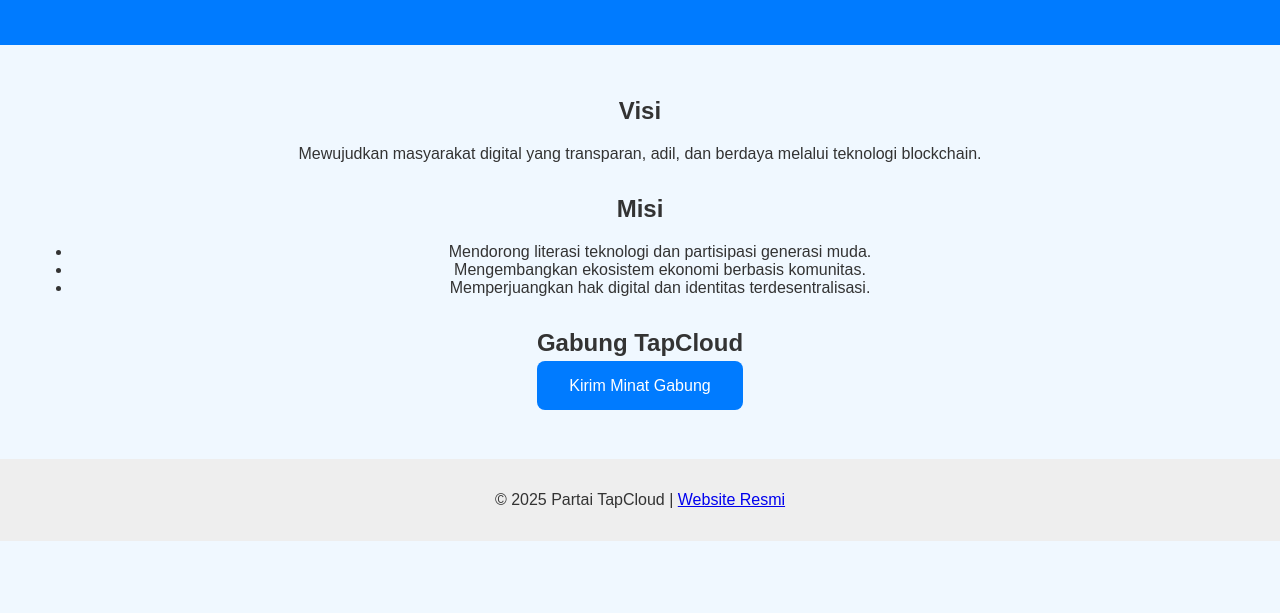
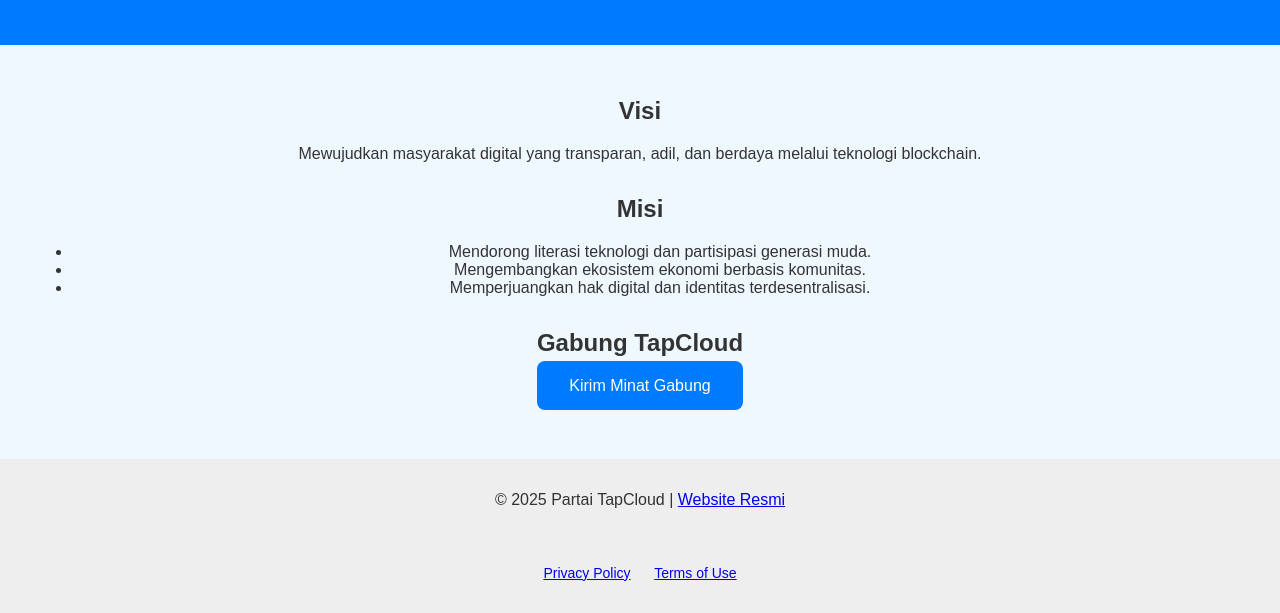
Before and after one commit to Sihara17/Tapcloud, a plain HTML site: page index.html in a window 1280 px wide. Shown: the part 273-886 px from the top of the page. Before the commit the page ends 814 px from the top, so only its background shows below. Drawn offline with Linux system fonts and the light colour scheme.

Commit message:
Update index.html

```diff
--- a/index.html
+++ b/index.html
@@ -36,6 +36,11 @@
 
   <footer>
     <p>© 2025 Partai TapCloud | <a href="https://sihara21.github.io/Tapcloud/">Website Resmi</a></p>
+      <footer style="margin-top: 40px; font-size: 14px;">
+    <a href="privacy.html" style="margin-right: 20px;">Privacy Policy</a>
+    <a href="terms.html">Terms of Use</a>
+  </footer>
+
   </footer>
 </body>
 </html>
```
